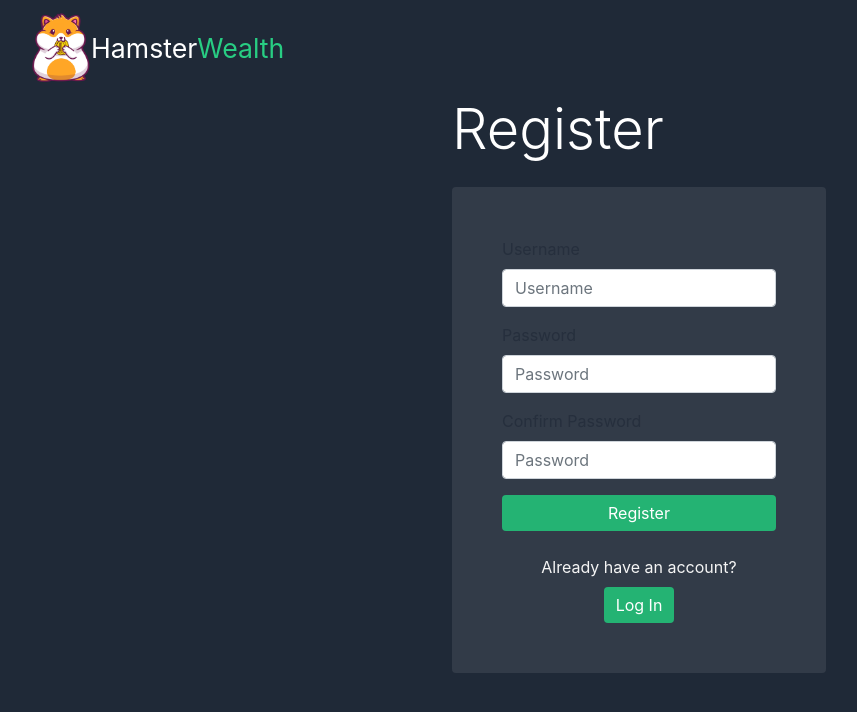
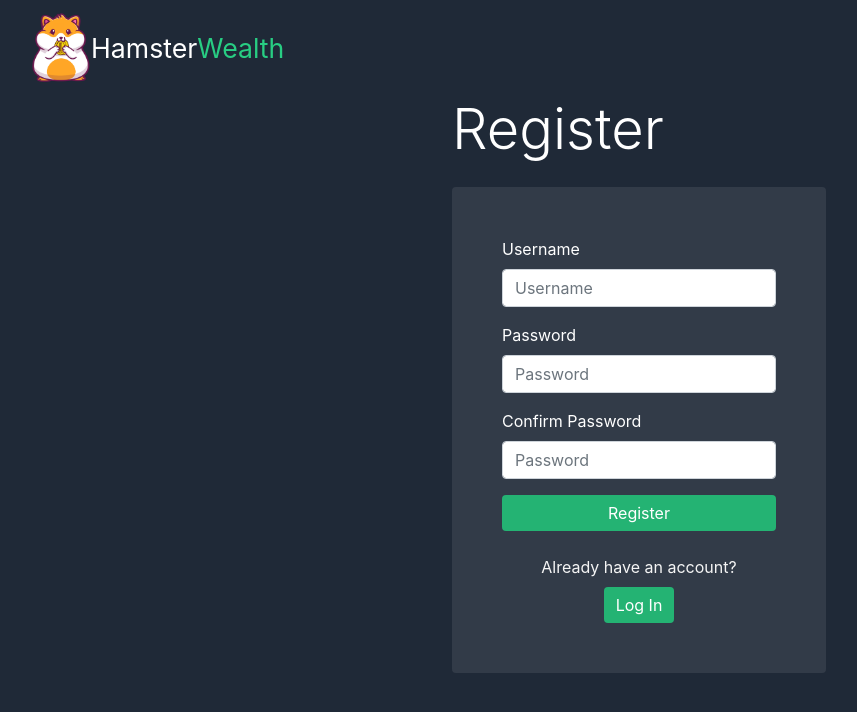
Before and after one commit to Team-Hamsterdam/hamster-wealth-frontend, a React (Create React App) app in the folder frontend/: page /register in a window 1280 px wide. Shown: the top 712 px of the page, without its empty margins (1-858 px from the left). Built offline with nearby package versions, Linux system fonts and the light colour scheme.

Commit message:
style fixes

```diff
--- a/frontend/src/components/Register.js
+++ b/frontend/src/components/Register.js
@@ -91,7 +91,9 @@ const Register = () => {
                 </Alert>
 
                 <Form.Group controlId="formBasicEmail">
-                  <Form.Label>Username</Form.Label>
+                  <Form.Label>
+                    <span className="white">Username</span>
+                  </Form.Label>
                   <Form.Control
                     onChange={(e) => {
                       setUsername(e.target.value);
@@ -102,7 +104,9 @@ const Register = () => {
                 </Form.Group>
 
                 <Form.Group controlId="formBasicPassword">
-                  <Form.Label>Password</Form.Label>
+                  <Form.Label>
+                    <span className="white">Password</span>
+                  </Form.Label>
                   <Form.Control
                     onChange={(e) => {
                       setPassword1(e.target.value);
@@ -112,7 +116,9 @@ const Register = () => {
                   />
                 </Form.Group>
                 <Form.Group controlId="formBasicPassword">
-                  <Form.Label>Confirm Password</Form.Label>
+                  <Form.Label>
+                    <span className="white">Confirm Password</span>
+                  </Form.Label>
                   <Form.Control
                     onChange={(e) => {
                       setPassword2(e.target.value);
```
